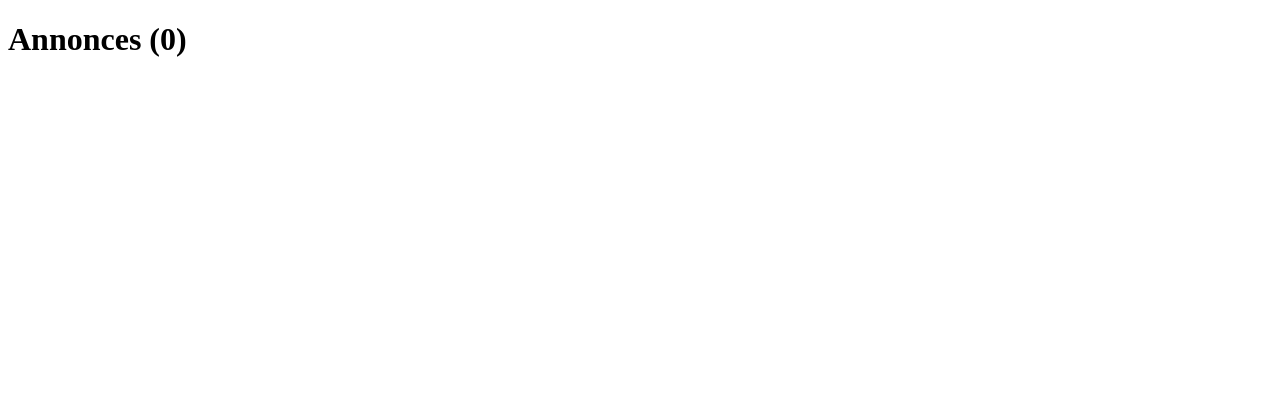
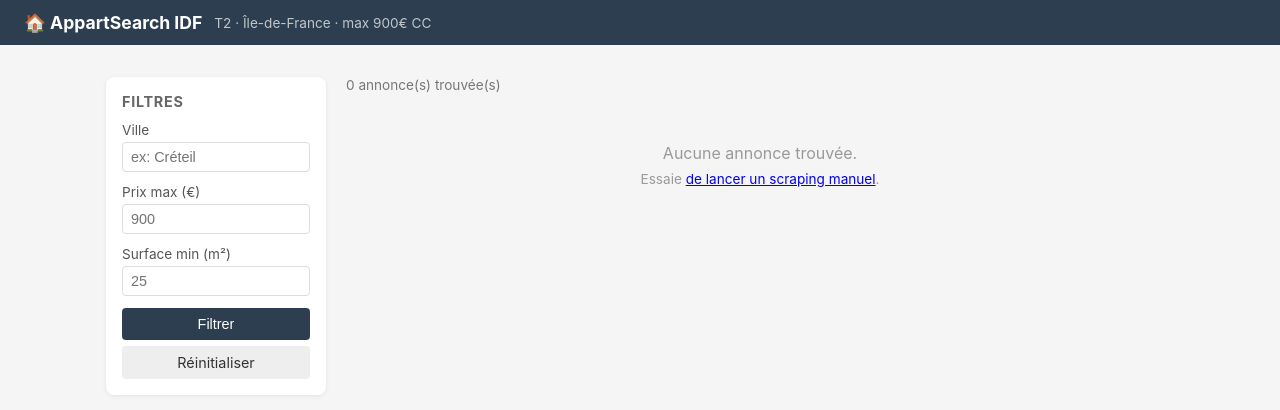
Before and after one commit to Maleysou-944/rech-appart, a Flask app: page / in a window 1280 px wide. Before the commit the part shown is almost empty. Shown: the top 410 px of the page. Run offline with Flask 3, Linux system fonts and the light colour scheme.

Commit message:
feat: HTML templates and CSS styling

```diff
--- /dev/null
+++ b/static/style.css
@@ -0,0 +1,26 @@
+* { box-sizing: border-box; margin: 0; padding: 0; }
+body { font-family: -apple-system, BlinkMacSystemFont, "Segoe UI", sans-serif; background: #f5f5f5; color: #333; }
+.container { max-width: 1100px; margin: 0 auto; padding: 16px; }
+nav { background: #2c3e50; color: white; padding: 12px 24px; display: flex; align-items: center; gap: 12px; }
+nav h1 { font-size: 1.1rem; }
+.layout { display: flex; gap: 20px; margin-top: 16px; }
+.sidebar { width: 220px; flex-shrink: 0; }
+.main { flex: 1; }
+.card-filtres { background: white; border-radius: 8px; padding: 16px; box-shadow: 0 1px 4px rgba(0,0,0,.08); }
+.card-filtres h3 { margin-bottom: 12px; font-size: .9rem; color: #666; text-transform: uppercase; letter-spacing: .05em; }
+.form-group { margin-bottom: 12px; }
+.form-group label { display: block; font-size: .85rem; margin-bottom: 4px; color: #555; }
+.form-group input, .form-group select { width: 100%; padding: 6px 8px; border: 1px solid #ddd; border-radius: 4px; font-size: .9rem; }
+.btn { display: block; width: 100%; padding: 8px; background: #2c3e50; color: white; border: none; border-radius: 4px; cursor: pointer; font-size: .9rem; margin-top: 4px; }
+.btn:hover { background: #34495e; }
+.btn-reset { background: #eee; color: #333; }
+.annonce { background: white; border-radius: 8px; padding: 14px 16px; margin-bottom: 10px; box-shadow: 0 1px 4px rgba(0,0,0,.08); display: flex; justify-content: space-between; align-items: flex-start; }
+.annonce-info h2 { font-size: 1rem; margin-bottom: 4px; }
+.annonce-info h2 a { color: #2c3e50; text-decoration: none; }
+.annonce-info h2 a:hover { text-decoration: underline; }
+.annonce-meta { font-size: .82rem; color: #777; }
+.annonce-prix { font-size: 1.1rem; font-weight: bold; color: #27ae60; white-space: nowrap; }
+.badge { display: inline-block; background: #27ae60; color: white; font-size: .7rem; padding: 2px 7px; border-radius: 10px; margin-left: 8px; vertical-align: middle; }
+.badge-source { background: #3498db; }
+.empty { text-align: center; padding: 40px; color: #999; }
+.count { font-size: .85rem; color: #777; margin-bottom: 10px; }
--- a/templates/base.html
+++ b/templates/base.html
@@ -2,9 +2,17 @@
 <html lang="fr">
 <head>
   <meta charset="UTF-8">
+  <meta name="viewport" content="width=device-width, initial-scale=1.0">
   <title>AppartSearch IDF</title>
+  <link rel="stylesheet" href="{{ url_for('static', filename='style.css') }}">
 </head>
 <body>
-  {% block content %}{% endblock %}
+  <nav>
+    <h1>🏠 AppartSearch IDF</h1>
+    <span style="font-size:.85rem;opacity:.7">T2 · Île-de-France · max 900€ CC</span>
+  </nav>
+  <div class="container">
+    {% block content %}{% endblock %}
+  </div>
 </body>
 </html>
--- a/templates/index.html
+++ b/templates/index.html
@@ -1,7 +1,57 @@
 {% extends "base.html" %}
 {% block content %}
-<h1>Annonces ({{ annonces|length }})</h1>
-{% for a in annonces %}
-<p>{{ a.titre }} - {{ a.prix }}€</p>
-{% endfor %}
+<div class="layout">
+
+  <aside class="sidebar">
+    <div class="card-filtres">
+      <h3>Filtres</h3>
+      <form method="get" action="/">
+        <div class="form-group">
+          <label>Ville</label>
+          <input type="text" name="ville" value="{{ ville or '' }}" placeholder="ex: Créteil">
+        </div>
+        <div class="form-group">
+          <label>Prix max (€)</label>
+          <input type="number" name="prix_max" value="{{ prix_max or '' }}" placeholder="900" min="0" max="900">
+        </div>
+        <div class="form-group">
+          <label>Surface min (m²)</label>
+          <input type="number" name="surface_min" value="{{ surface_min or '' }}" placeholder="25" min="0">
+        </div>
+        <button type="submit" class="btn">Filtrer</button>
+        <a href="/" class="btn btn-reset" style="text-align:center;margin-top:6px;display:block;text-decoration:none">Réinitialiser</a>
+      </form>
+    </div>
+  </aside>
+
+  <main class="main">
+    <p class="count">{{ annonces|length }} annonce(s) trouvée(s)</p>
+
+    {% if annonces %}
+      {% for a in annonces %}
+      <div class="annonce">
+        <div class="annonce-info">
+          <h2>
+            <a href="{{ a.url }}" target="_blank" rel="noopener">{{ a.titre }}</a>
+            {% if a.est_nouvelle %}<span class="badge">Nouveau</span>{% endif %}
+            <span class="badge badge-source">{{ a.source }}</span>
+          </h2>
+          <div class="annonce-meta">
+            {% if a.surface %}📐 {{ a.surface }}m² &nbsp;{% endif %}
+            {% if a.ville %}📍 {{ a.ville }}{% if a.departement %} ({{ a.departement }}){% endif %}{% endif %}
+            &nbsp;· {{ a.date_scrape.strftime('%d/%m %H:%M') }}
+          </div>
+        </div>
+        <div class="annonce-prix">{{ a.prix }}€ CC</div>
+      </div>
+      {% endfor %}
+    {% else %}
+      <div class="empty">
+        <p>Aucune annonce trouvée.</p>
+        <p style="margin-top:8px;font-size:.85rem">Essaie <a href="/scrape-now">de lancer un scraping manuel</a>.</p>
+      </div>
+    {% endif %}
+  </main>
+
+</div>
 {% endblock %}
```
